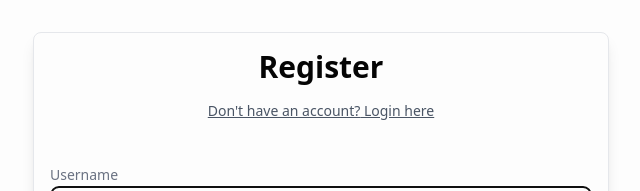
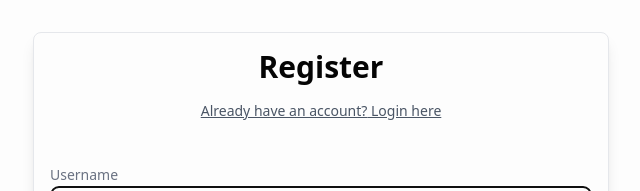
Before and after one commit to sandrozulim/tic-tac-toe, a React (Vite) app: page /register in a window 1280 px wide. Shown: the top 191 px of the page, without its empty margins (319-959 px from the left). Built offline with nearby package versions, Linux system fonts and the light colour scheme; no server answers.

Commit message:
correct link text on register page

```diff
--- a/src/pages/RegisterPage.tsx
+++ b/src/pages/RegisterPage.tsx
@@ -62,7 +62,7 @@ export default function RegisterPage() {
           className="inline-block text-gray-600 mt-4 text-sm text-center w-full underline"
           to="/login"
         >
-          Don&apos;t have an account?
+          Already have an account?
           <span className="font-medium"> Login here</span>
         </Link>
 
```
